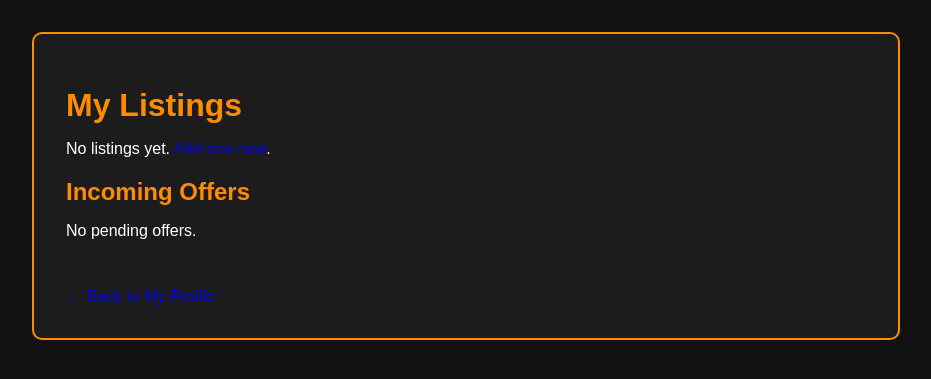
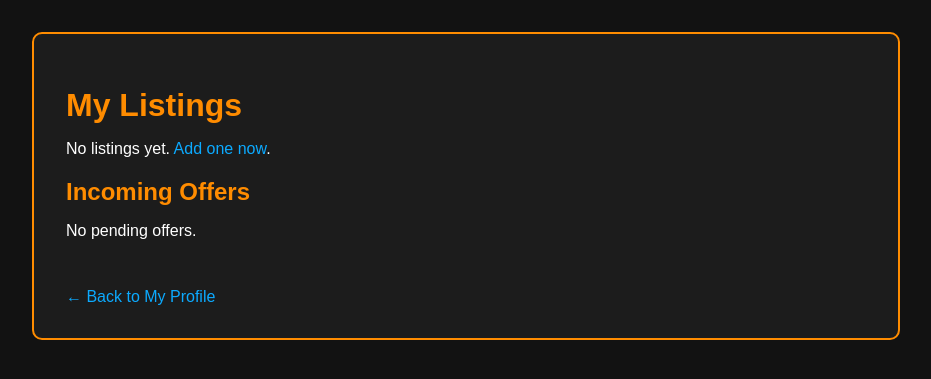
Before and after one commit to 00fire/Mortgage-Mayhem, a Django app: template app2/templates/seller_listings.html in a window 1280 px wide. Shown: the top 379 px of the page, without its empty margins (174-1105 px from the left). Run offline with Django 5.2, Linux system fonts and the light colour scheme; the template is opened without the code that fills it, so the values that code supplies are empty.

Commit message:
Update seller_listing.css

```diff
--- a/app2/static/seller_listing.css
+++ b/app2/static/seller_listing.css
@@ -52,7 +52,7 @@ body {
 }
 
 .listings-wrapper a {
-    color: (--primary-blue);
+    color: #0caaff;
     text-decoration: none;
 }
 
```
